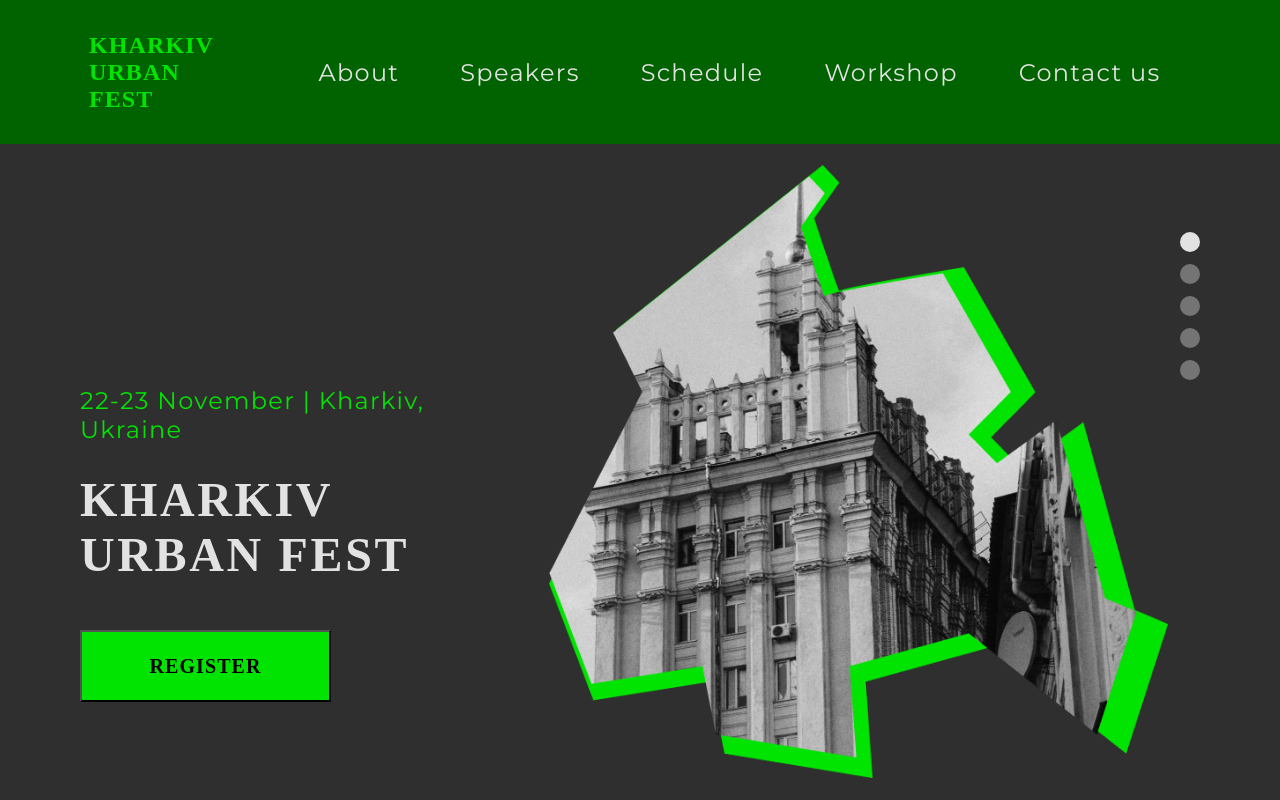
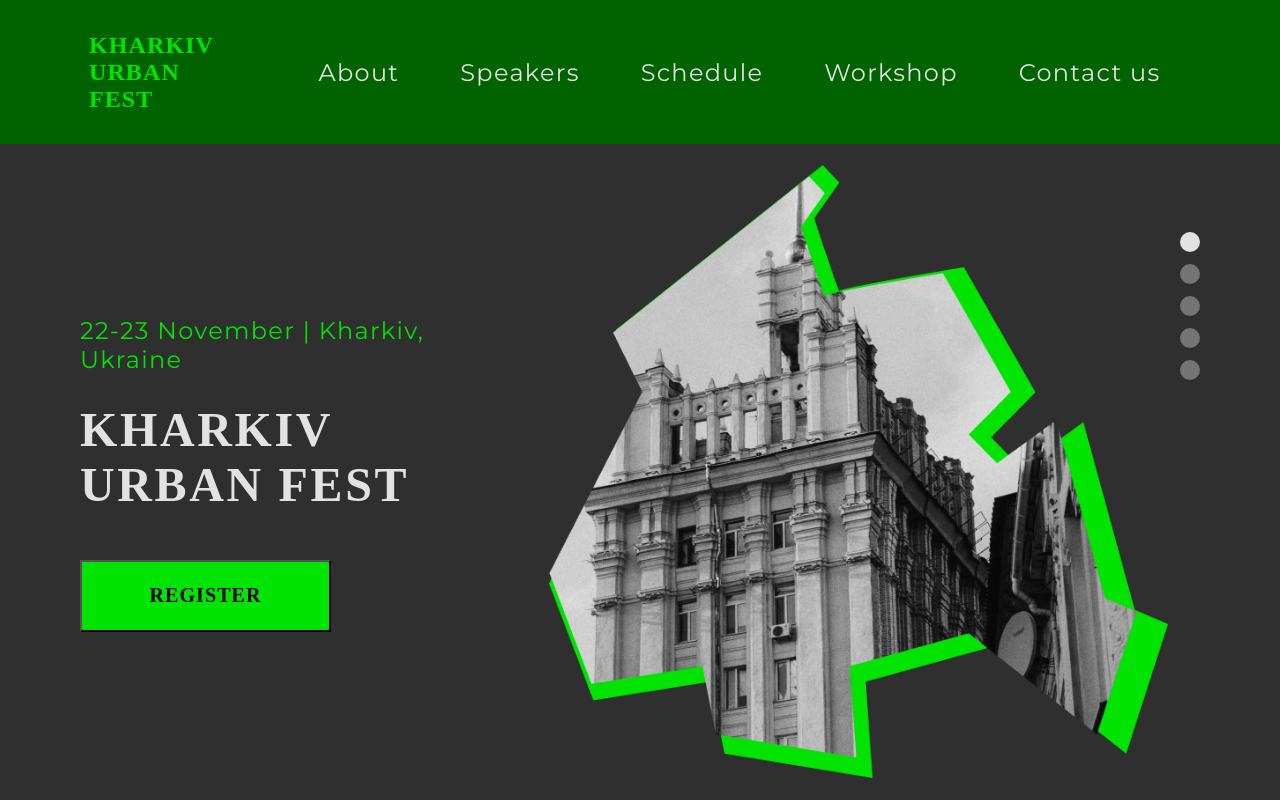
Before and after one commit to DiGureev/Kharkiv-urban-fest, a React (Create React App) app: page / in a window 1280 px wide. Shown: the top 800 px of the page. Built offline with nearby package versions, Linux system fonts and the light colour scheme; a web font is replaced by a local one.

Commit message:
style edits

```diff
--- a/src/components/FirstScreen.css
+++ b/src/components/FirstScreen.css
@@ -1,5 +1,5 @@
 .first-screen {
-    height: 100vh;
+    height: 659px;
     background-color: #2F2F2F;
     display: grid;
     grid-template-columns: 1fr 1fr 1fr;
--- a/src/components/Nav.css
+++ b/src/components/Nav.css
@@ -1,5 +1,5 @@
 .nav-bar{
-    width: 100vw;
+    width: 100%;
     background-color: #006300;
     height: 9rem;
     padding: 0px 89px 0px 89px;
```
